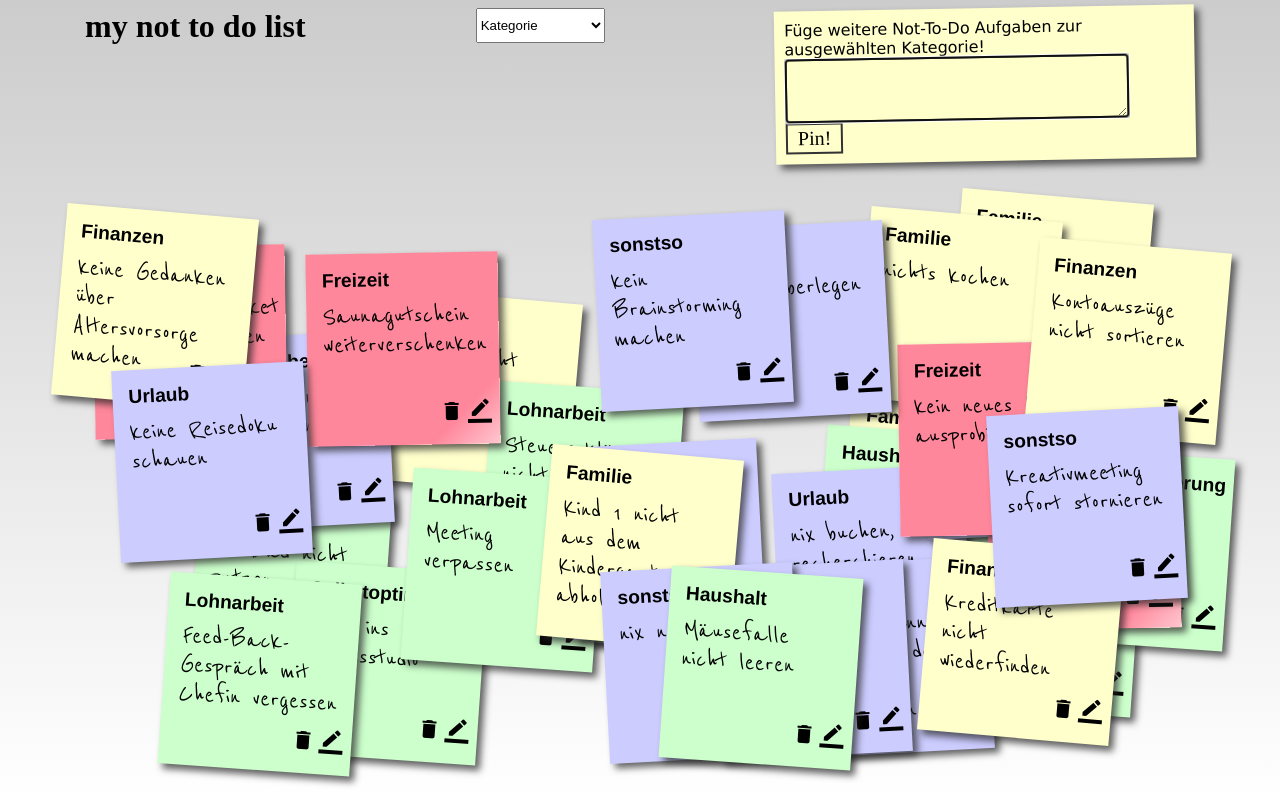
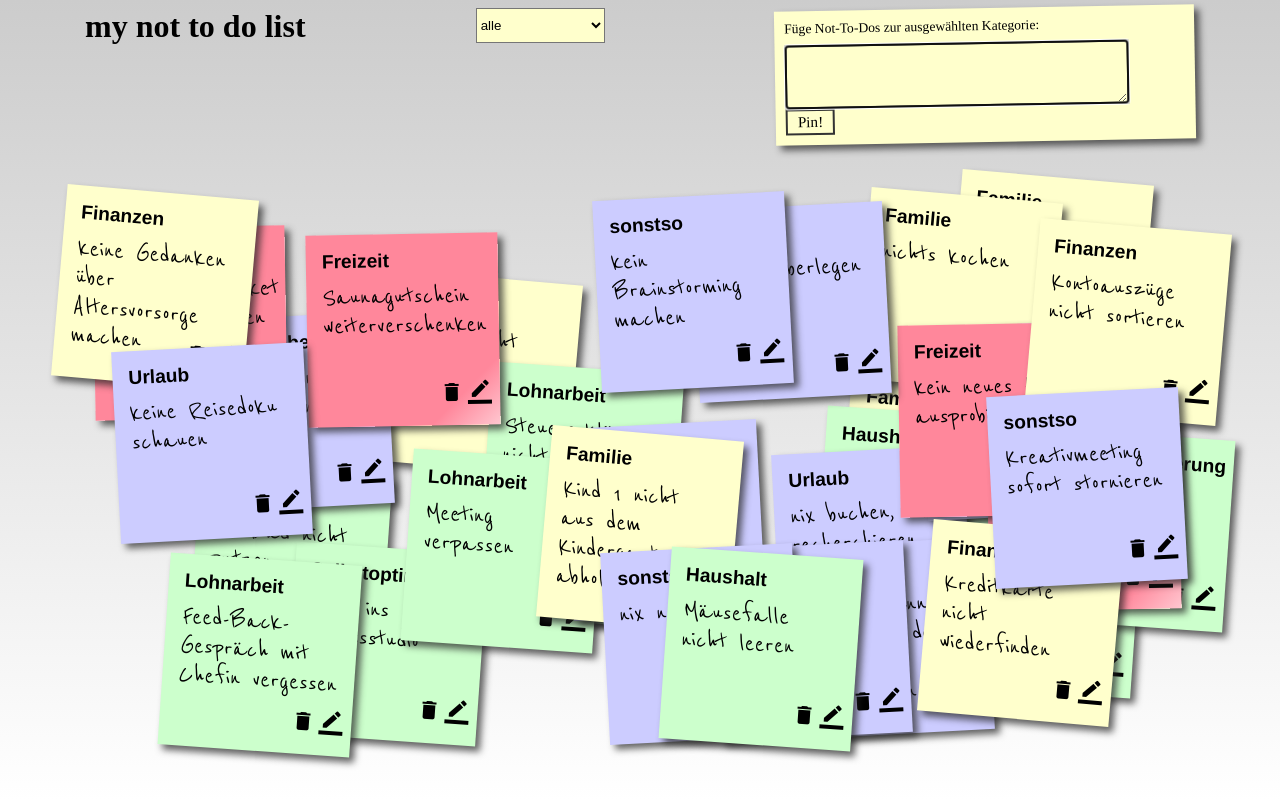
Before and after one commit to AnneQuinkenstein/list, a React (Create React App) app: page / in a window 1280 px wide. Built offline with nearby package versions, Linux system fonts and the light colour scheme.

Commit message:
changed color on select field

```diff
--- a/src/App.css
+++ b/src/App.css
@@ -178,8 +178,38 @@ body > div .App {
   margin: 1vh auto;
 }
 
+.titleGroup .yellow {
+  background: #ffc;
+  -webkit-transform: rotate(5deg);
+          transform: rotate(5deg);
+}
+
+.titleGroup .green {
+  -webkit-transform: rotate(4deg);
+          transform: rotate(4deg);
+  background: #cfc;
+}
+
+.titleGroup .purple {
+  -webkit-transform: rotate(-3deg);
+          transform: rotate(-3deg);
+  background: #ccf;
+}
+
+.titleGroup .red {
+  background: linear-gradient(135deg, #ff879b 81%, #ff879b 82%, #ffc7d0 100%);
+  -webkit-transform: rotate(-1deg);
+          transform: rotate(-1deg);
+}
+
+.titleGroup .select {
+  height: 35px;
+  margin: 1vh auto;
+  -webkit-transform: rotate(0deg);
+          transform: rotate(0deg);
+}
+
 .titleGroup .addTask {
-  background: #ffc;
   padding: 10px;
   font-family: "Comic Sans MS";
   width: 400px;
@@ -204,6 +234,12 @@ body > div .App {
 
 .titleGroup .addTask select {
   margin: 1px 0 15px 0;
+}
+
+.titleGroup .addTask p {
+  font-family: "test";
+  font-size: 1.7vh;
+  padding-bottom: 1vh;
 }
 
 .titleGroup .addTask textarea {
@@ -242,7 +278,7 @@ body > div .App {
   padding: 2px 10px;
   background: none;
   font-family: "test";
-  font-size: 20px;
+  font-size: 1.9vh;
 }
 
 .titleGroup .addTask .inp-sit {
--- a/src/App.scss
+++ b/src/App.scss
@@ -125,8 +125,28 @@ body {
     height: 35px;
     margin: 1vh auto;
   }
+  .yellow {
+    background: #ffc;
+    transform: rotate(5deg);
+  }
+  .green {
+    transform: rotate(4deg);
+    background: #cfc;
+  }
+  .purple {
+    transform: rotate(-3deg);
+    background: #ccf;
+  }
+  .red {
+    background: linear-gradient(135deg, #ff879b 81%, #ff879b 82%, #ffc7d0 100%);
+    transform: rotate(-1deg);
+  }
+  .select{
+    height: 35px;
+    margin: 1vh auto;
+    transform: rotate(0deg);
+  }
   .addTask {
-    background: #ffc;
     padding: 10px;
     font-family: "Comic Sans MS";
     width: 400px;
@@ -143,6 +163,11 @@ body {
     }
     select {
       margin: 1px 0 15px 0;
+    }
+    p {
+      font-family: "test";
+      font-size: 1.7vh;
+      padding-bottom: 1vh;
     }
     textarea {
       text-decoration: none;
@@ -170,7 +195,7 @@ body {
       padding: 2px 10px;
       background: none;
       font-family: "test";
-      font-size: 20px;
+      font-size: 1.9vh;
     }
     .inp-sit {
       border: 2px solid #333;
--- a/src/components/AddTask.js
+++ b/src/components/AddTask.js
@@ -1,7 +1,7 @@
 import React, { useState } from "react";
 import SelectCathegory from "./SelectCathegory";
 
-const AddTask = ({ addTask, uniqueCathegories, handleChoice}) => {
+const AddTask = ({ addTask, uniqueCathegories, handleChoice, selection}) => {
   const [name, setName] = useState("");
 
   //handle AddTask Input
@@ -15,13 +15,38 @@ const AddTask = ({ addTask, uniqueCathegories, handleChoice}) => {
     event.preventDefault();
   };
 
+  const renderColor = (Cat) => {
+    switch (Cat) {
+      case "Familie":
+        return "addTask yellow";
+      case "Haushalt":
+        return "addTask green";
+      case "Urlaub":
+        return "addTask purple";
+      case "Selbstoptimierung":
+        return "addTask green";
+      case "Lohnarbeit":
+        return "addTask green";
+      case "Liebesleben":
+        return "addTask purple";
+      case "Freizeit":
+        return "addTask red";
+      case "Finanzen":
+        return "addTask yellow";
+      case "sonstso":
+        return "addTask purple";
+      default:
+        return "addTask yellow";
+    }
+  };
+
   return (
     <>
-    <SelectCathegory uniqueCathegories={uniqueCathegories} handleChoice={handleChoice}/>
-    <div className="addTask">
+    <SelectCathegory uniqueCathegories={uniqueCathegories} handleChoice={handleChoice} selection={selection}/>
+    <div className={renderColor(selection)}>
 
     <form  onSubmit={handleSubmit}>
-     Füge weitere Not-To-Do Aufgaben zur ausgewählten Kategorie!
+     <p>Füge Not-To-Dos zur ausgewählten Kategorie:</p>
       <textarea
         className="inp-sit"
         onChange={handleChange}
--- a/src/components/SelectCathegory.js
+++ b/src/components/SelectCathegory.js
@@ -2,15 +2,40 @@ import React from "react";
 
 const SelectCathegory = ({ uniqueCathegories, handleChoice, selection }) => {
 
+  const renderColor = (Cat) => {
+    switch (Cat) {
+      case "Familie":
+        return "select yellow";
+      case "Haushalt":
+        return "select green";
+      case "Urlaub":
+        return "select purple";
+      case "Selbstoptimierung":
+        return "select green";
+      case "Lohnarbeit":
+        return "select green";
+      case "Liebesleben":
+        return "select purple";
+      case "Freizeit":
+        return "select red";
+      case "Finanzen":
+        return "select yellow";
+      case "sonstso":
+        return "select purple";
+      default:
+        return "select yellow";
+    }
+  };
+
   return (
     <>
     <select
-      className="postit-title"
+      className={renderColor(selection)}
       onChange={(event) => handleChoice(event)}
       id="cathegory"
       name="cathegory"
     >
-      <option value={'keine Kategorie wählen'} >Kategorie</option>
+      <option value={'keine Kategorie wählen'} >alle</option>
       {uniqueCathegories &&
         uniqueCathegories.map((cat) => <option key={cat} value={cat} selected={selection === cat && 'selected'}>{cat}</option>)}
     </select>
```
Also changed, not shown: src/components/FilterCards.js (deleted, +0 -21 lines), 1 other file (tests, documents, lock files or other folders).
